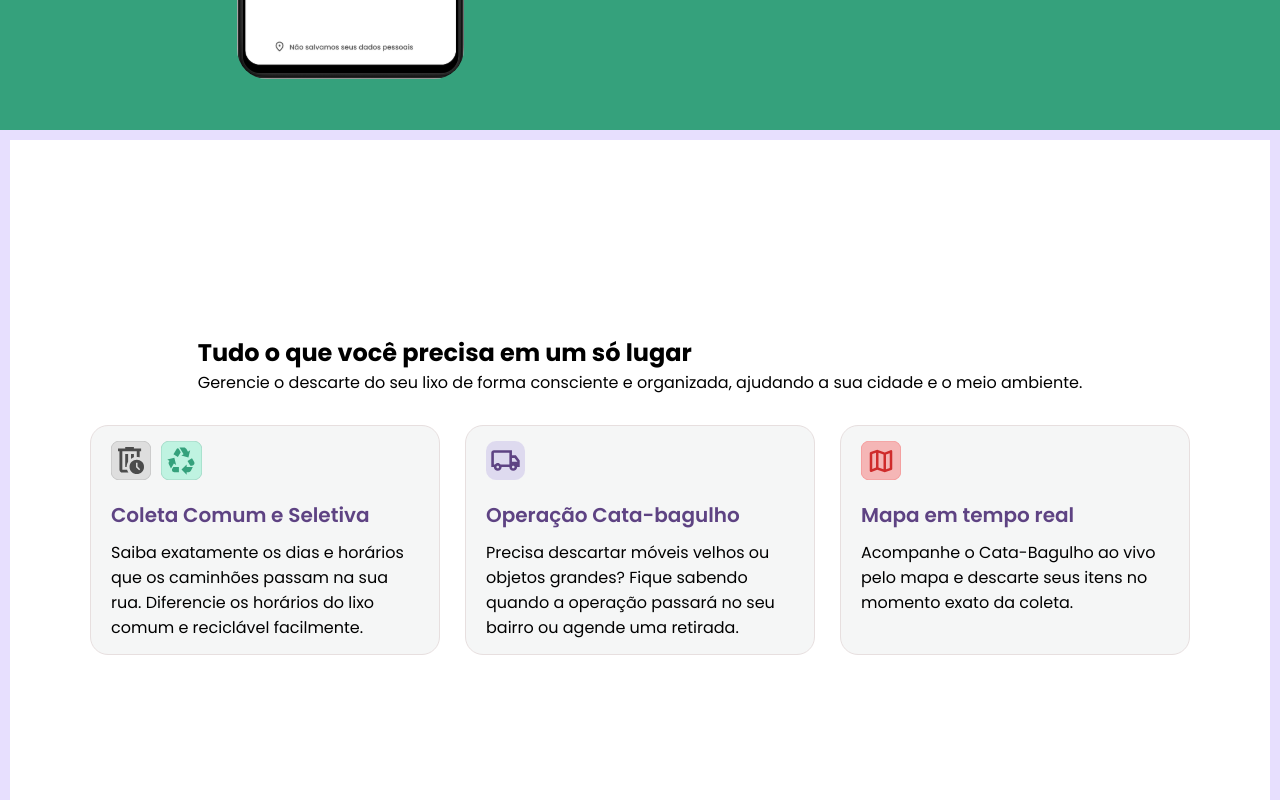
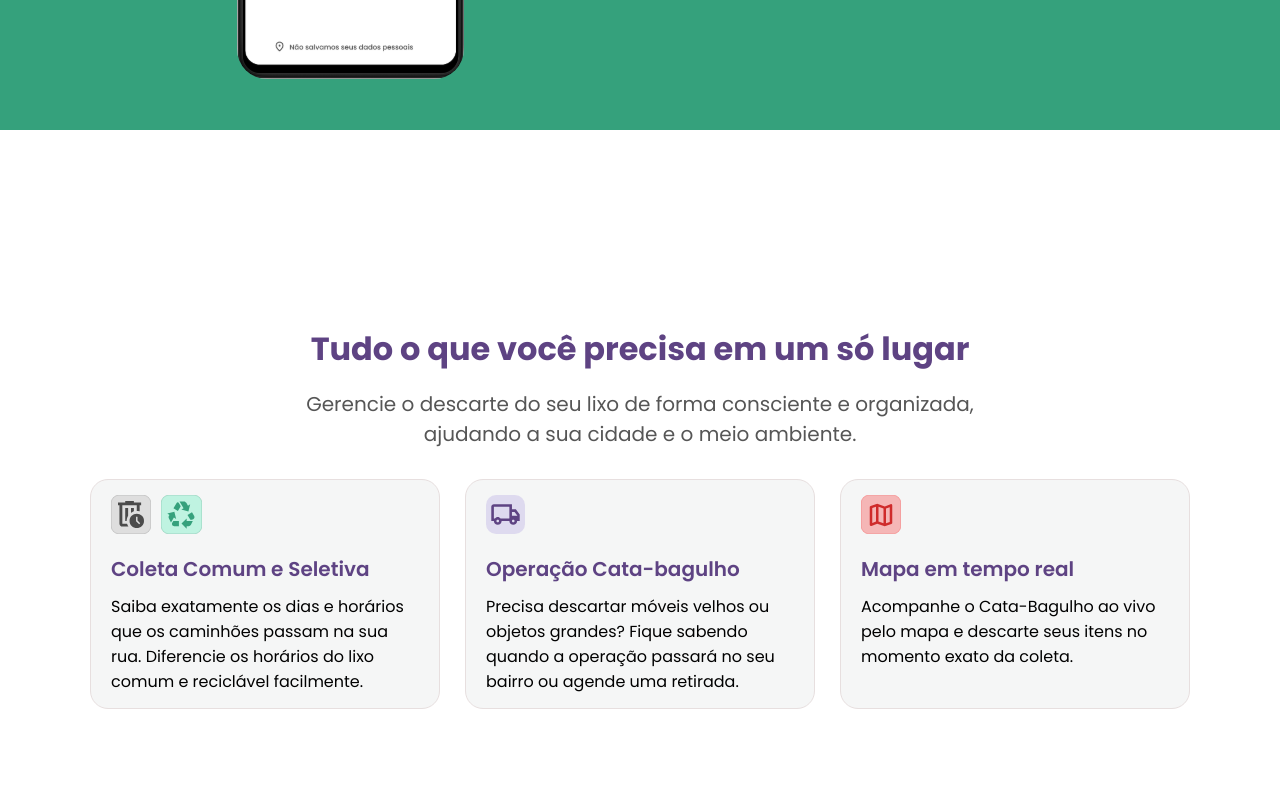
Before and after one commit to Senai-MarIA/MarIa.Front-end-App, a React (Vite) app in the folder MarIa-App/: page / in a window 1280 px wide. Shown: the part 1300-2100 px from the top of the page. Built offline with nearby package versions, Linux system fonts and the light colour scheme.

Commit message:
style:section Cards

```diff
--- a/MarIa-App/src/components/layouts/InfoCards/style.css
+++ b/MarIa-App/src/components/layouts/InfoCards/style.css
@@ -7,8 +7,29 @@
     flex-direction: column;
     justify-content: center;
     align-items: center;
-    border: 10px solid #CFC0FE80;
     padding: 195px 90px;
+}
+
+.textup-cards{
+    display: flex;
+    flex-direction: column;
+    gap: 16px;
+    align-items: center;
+    width: 737px;
+    text-align: center;
+}
+
+.info-cards-section h2{
+    font-size: 32px;
+    font-weight: bold;
+    color: #5E4383;
+}
+
+.textup-cards p{
+    font-size: 20px;
+    font-weight: 400;
+    color: #565656;
+    line-height: 30px;
 }
 
 .containerCards{
```
